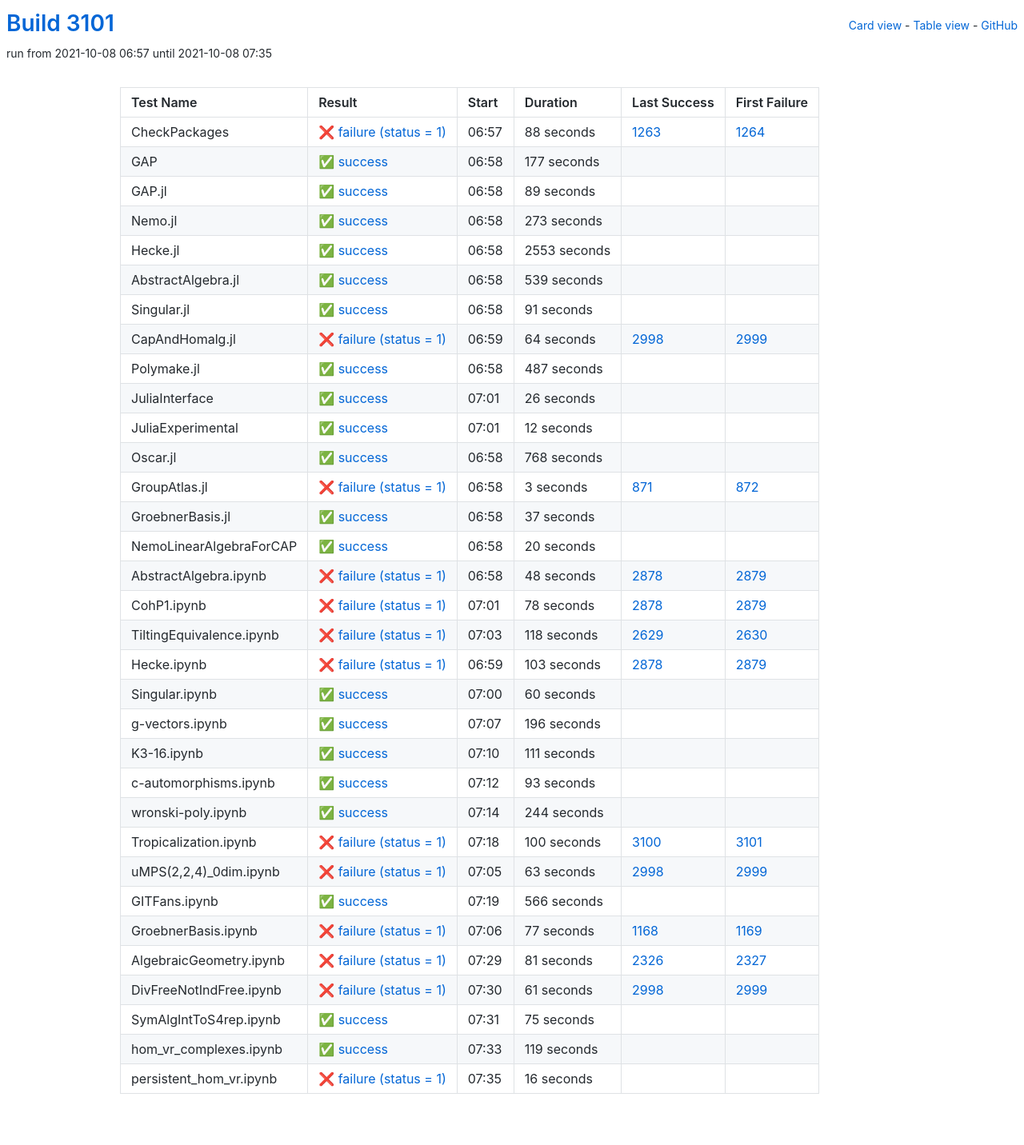
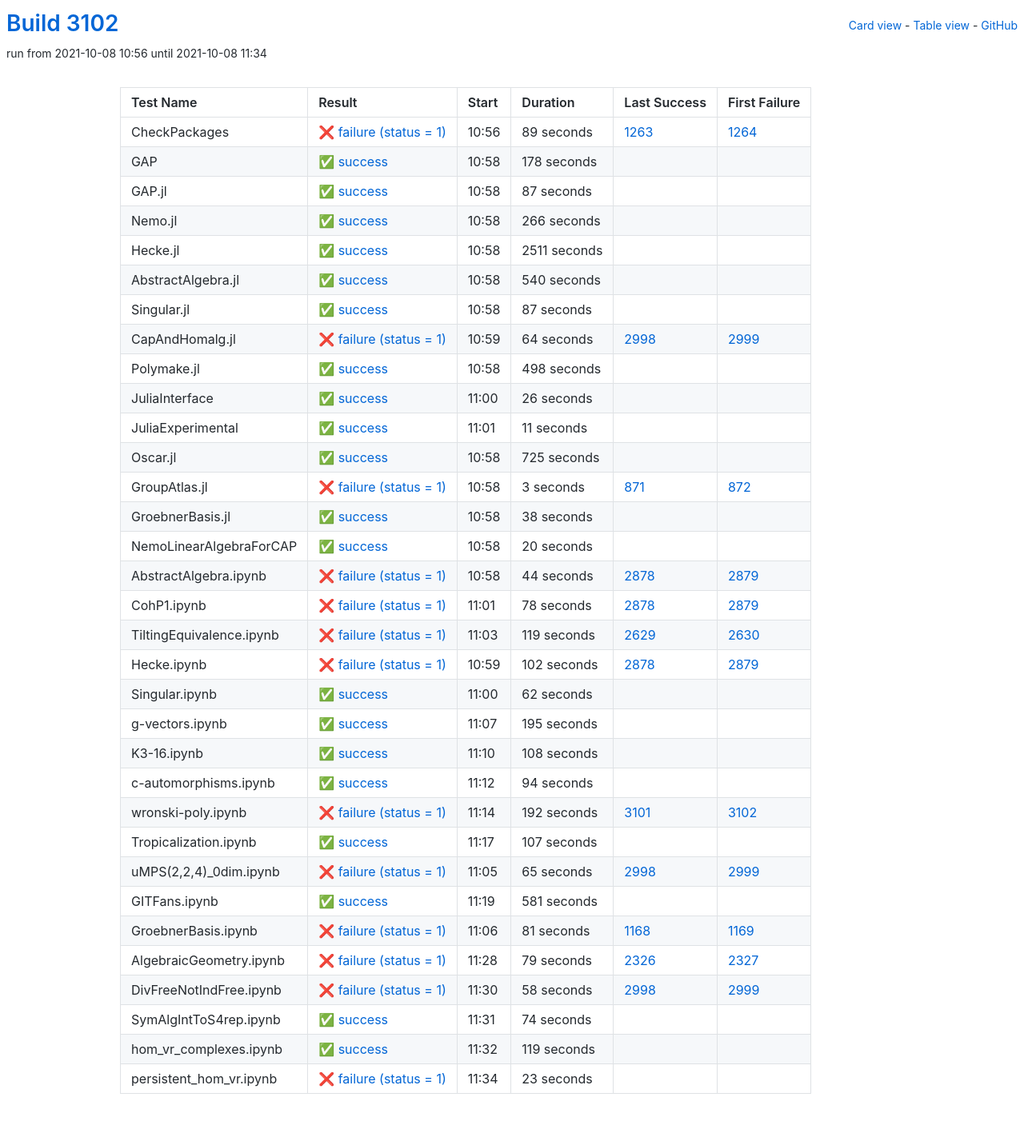
Before and after one commit to oscar-system/oscar-ci-status-stable, a Jekyll site: the page built from table.html, in a window 1280 px wide. Shown: the whole page at 80% size. Built offline with Jekyll 4.4.1, drawn with Linux system fonts in a browser that asks for light colours.

Commit message:
Build #3102

```diff
--- a/_data/ci.yml
+++ b/_data/ci.yml
@@ -1,6 +1,6 @@
 ---
-build: 3101
-build_url: https://oscarci.mathematik.uni-kl.de/job/oscar-stable/3101/
+build: 3102
+build_url: https://oscarci.mathematik.uni-kl.de/job/oscar-stable/3102/
 job: oscar-stable
 organization: oscar-system
 repo: oscar-ci-status-stable
@@ -8,92 +8,92 @@ repourl: https://github.com/oscar-system/oscar-ci-status-stable
 tests:
 - name: CheckPackages
   id: checkpackages
-  log: https://oscarci.mathematik.uni-kl.de/job/oscar-stable/3101/artifact/logs/build-3101/CheckPackages.log
-  start: 2021-10-08 06:57
+  log: https://oscarci.mathematik.uni-kl.de/job/oscar-stable/3102/artifact/logs/build-3102/CheckPackages.log
+  start: 2021-10-08 10:56
   success: false
   exitcode: 1
   status: failure
-  duration: 88
+  duration: 89
   last_success: 1263
   last_success_url: https://oscarci.mathematik.uni-kl.de/job/oscar-stable/1263/
   first_failure: 1264
   first_failure_url: https://oscarci.mathematik.uni-kl.de/job/oscar-stable/1264/
 - name: GAP
   id: gap
-  log: https://oscarci.mathematik.uni-kl.de/job/oscar-stable/3101/artifact/logs/build-3101/GAP.log
-  start: 2021-10-08 06:58
+  log: https://oscarci.mathematik.uni-kl.de/job/oscar-stable/3102/artifact/logs/build-3102/GAP.log
+  start: 2021-10-08 10:58
   success: true
   exitcode: 0
   status: success
-  duration: 177
+  duration: 178
   last_success: false
   last_success_url:
   first_failure: false
   first_failure_url:
 - name: GAP.jl
   id: gap-jl
-  log: https://oscarci.mathematik.uni-kl.de/job/oscar-stable/3101/artifact/logs/build-3101/GAP.jl.log
-  start: 2021-10-08 06:58
+  log: https://oscarci.mathematik.uni-kl.de/job/oscar-stable/3102/artifact/logs/build-3102/GAP.jl.log
+  start: 2021-10-08 10:58
   success: true
   exitcode: 0
   status: success
-  duration: 89
+  duration: 87
   last_success: false
   last_success_url:
   first_failure: false
   first_failure_url:
 - name: Nemo.jl
   id: nemo-jl
-  log: https://oscarci.mathematik.uni-kl.de/job/oscar-stable/3101/artifact/logs/build-3101/Nemo.jl.log
-  start: 2021-10-08 06:58
+  log: https://oscarci.mathematik.uni-kl.de/job/oscar-stable/3102/artifact/logs/build-3102/Nemo.jl.log
+  start: 2021-10-08 10:58
   success: true
   exitcode: 0
   status: success
-  duration: 273
+  duration: 266
   last_success: false
   last_success_url:
   first_failure: false
   first_failure_url:
 - name: Hecke.jl
   id: hecke-jl
-  log: https://oscarci.mathematik.uni-kl.de/job/oscar-stable/3101/artifact/logs/build-3101/Hecke.jl.log
-  start: 2021-10-08 06:58
+  log: https://oscarci.mathematik.uni-kl.de/job/oscar-stable/3102/artifact/logs/build-3102/Hecke.jl.log
+  start: 2021-10-08 10:58
   success: true
   exitcode: 0
   status: success
-  duration: 2553
+  duration: 2511
   last_success: false
   last_success_url:
   first_failure: false
   first_failure_url:
 - name: AbstractAlgebra.jl
   id: abstractalgebra-jl
-  log: https://oscarci.mathematik.uni-kl.de/job/oscar-stable/3101/artifact/logs/build-3101/AbstractAlgebra.jl.log
-  start: 2021-10-08 06:58
+  log: https://oscarci.mathematik.uni-kl.de/job/oscar-stable/3102/artifact/logs/build-3102/AbstractAlgebra.jl.log
+  start: 2021-10-08 10:58
   success: true
   exitcode: 0
   status: success
-  duration: 539
+  duration: 540
   last_success: false
   last_success_url:
   first_failure: false
   first_failure_url:
 - name: Singular.jl
   id: singular-jl
-  log: https://oscarci.mathematik.uni-kl.de/job/oscar-stable/3101/artifact/logs/build-3101/Singular.jl.log
-  start: 2021-10-08 06:58
+  log: https://oscarci.mathematik.uni-kl.de/job/oscar-stable/3102/artifact/logs/build-3102/Singular.jl.log
+  start: 2021-10-08 10:58
   success: true
   exitcode: 0
   status: success
-  duration: 91
+  duration: 87
   last_success: false
   last_success_url:
   first_failure: false
   first_failure_url:
 - name: CapAndHomalg.jl
   id: capandhomalg-jl
-  log: https://oscarci.mathematik.uni-kl.de/job/oscar-stable/3101/artifact/logs/build-3101/CapAndHomalg.jl.log
-  start: 2021-10-08 06:59
+  log: https://oscarci.mathematik.uni-kl.de/job/oscar-stable/3102/artifact/logs/build-3102/CapAndHomalg.jl.log
+  start: 2021-10-08 10:59
   success: false
   exitcode: 1
   status: failure
@@ -104,20 +104,20 @@ tests:
   first_failure_url: https://oscarci.mathematik.uni-kl.de/job/oscar-stable/2999/
 - name: Polymake.jl
   id: polymake-jl
-  log: https://oscarci.mathematik.uni-kl.de/job/oscar-stable/3101/artifact/logs/build-3101/Polymake.jl.log
-  start: 2021-10-08 06:58
+  log: https://oscarci.mathematik.uni-kl.de/job/oscar-stable/3102/artifact/logs/build-3102/Polymake.jl.log
+  start: 2021-10-08 10:58
   success: true
   exitcode: 0
   status: success
-  duration: 487
+  duration: 498
   last_success: false
   last_success_url:
   first_failure: false
   first_failure_url:
 - name: JuliaInterface
   id: juliainterface
-  log: https://oscarci.mathematik.uni-kl.de/job/oscar-stable/3101/artifact/logs/build-3101/JuliaInterface.log
-  start: 2021-10-08 07:01
+  log: https://oscarci.mathematik.uni-kl.de/job/oscar-stable/3102/artifact/logs/build-3102/JuliaInterface.log
+  start: 2021-10-08 11:00
   success: true
   exitcode: 0
   status: success
@@ -128,32 +128,32 @@ tests:
   first_failure_url:
 - name: JuliaExperimental
   id: juliaexperimental
-  log: https://oscarci.mathematik.uni-kl.de/job/oscar-stable/3101/artifact/logs/build-3101/JuliaExperimental.log
-  start: 2021-10-08 07:01
+  log: https://oscarci.mathematik.uni-kl.de/job/oscar-stable/3102/artifact/logs/build-3102/JuliaExperimental.log
+  start: 2021-10-08 11:01
   success: true
   exitcode: 0
   status: success
-  duration: 12
+  duration: 11
   last_success: false
   last_success_url:
   first_failure: false
   first_failure_url:
 - name: Oscar.jl
   id: oscar-jl
-  log: https://oscarci.mathematik.uni-kl.de/job/oscar-stable/3101/artifact/logs/build-3101/Oscar.jl.log
-  start: 2021-10-08 06:58
+  log: https://oscarci.mathematik.uni-kl.de/job/oscar-stable/3102/artifact/logs/build-3102/Oscar.jl.log
+  start: 2021-10-08 10:58
   success: true
   exitcode: 0
   status: success
-  duration: 768
+  duration: 725
   last_success: false
   last_success_url:
   first_failure: false
   first_failure_url:
 - name: GroupAtlas.jl
   id: groupatlas-jl
-  log: https://oscarci.mathematik.uni-kl.de/job/oscar-stable/3101/artifact/logs/build-3101/GroupAtlas.jl.log
-  start: 2021-10-08 06:58
+  log: https://oscarci.mathematik.uni-kl.de/job/oscar-stable/3102/artifact/logs/build-3102/GroupAtlas.jl.log
+  start: 2021-10-08 10:58
   success: false
   exitcode: 1
   status: failure
@@ -164,20 +164,20 @@ tests:
   first_failure_url: https://oscarci.mathematik.uni-kl.de/job/oscar-stable/872/
 - name: GroebnerBasis.jl
   id: groebnerbasis-jl
-  log: https://oscarci.mathematik.uni-kl.de/job/oscar-stable/3101/artifact/logs/build-3101/GroebnerBasis.jl.log
-  start: 2021-10-08 06:58
+  log: https://oscarci.mathematik.uni-kl.de/job/oscar-stable/3102/artifact/logs/build-3102/GroebnerBasis.jl.log
+  start: 2021-10-08 10:58
   success: true
   exitcode: 0
   status: success
-  duration: 37
+  duration: 38
   last_success: false
   last_success_url:
   first_failure: false
   first_failure_url:
 - name: NemoLinearAlgebraForCAP
   id: nemolinearalgebraforcap
-  log: https://oscarci.mathematik.uni-kl.de/job/oscar-stable/3101/artifact/logs/build-3101/NemoLinearAlgebraForCAP.log
-  start: 2021-10-08 06:58
+  log: https://oscarci.mathematik.uni-kl.de/job/oscar-stable/3102/artifact/logs/build-3102/NemoLinearAlgebraForCAP.log
+  start: 2021-10-08 10:58
   success: true
   exitcode: 0
   status: success
@@ -188,20 +188,20 @@ tests:
   first_failure_url:
 - name: AbstractAlgebra.ipynb
   id: abstractalgebra-ipynb
-  log: https://oscarci.mathematik.uni-kl.de/job/oscar-stable/3101/artifact/logs/build-3101/AbstractAlgebra.ipynb.log
-  start: 2021-10-08 06:58
+  log: https://oscarci.mathematik.uni-kl.de/job/oscar-stable/3102/artifact/logs/build-3102/AbstractAlgebra.ipynb.log
+  start: 2021-10-08 10:58
   success: false
   exitcode: 1
   status: failure
-  duration: 48
+  duration: 44
   last_success: 2878
   last_success_url: https://oscarci.mathematik.uni-kl.de/job/oscar-stable/2878/
   first_failure: 2879
   first_failure_url: https://oscarci.mathematik.uni-kl.de/job/oscar-stable/2879/
 - name: CohP1.ipynb
   id: cohp1-ipynb
-  log: https://oscarci.mathematik.uni-kl.de/job/oscar-stable/3101/artifact/logs/build-3101/CohP1.ipynb.log
-  start: 2021-10-08 07:01
+  log: https://oscarci.mathematik.uni-kl.de/job/oscar-stable/3102/artifact/logs/build-3102/CohP1.ipynb.log
+  start: 2021-10-08 11:01
   success: false
   exitcode: 1
   status: failure
@@ -212,176 +212,176 @@ tests:
   first_failure_url: https://oscarci.mathematik.uni-kl.de/job/oscar-stable/2879/
 - name: TiltingEquivalence.ipynb
   id: tiltingequivalence-ipynb
-  log: https://oscarci.mathematik.uni-kl.de/job/oscar-stable/3101/artifact/logs/build-3101/TiltingEquivalence.ipynb.log
-  start: 2021-10-08 07:03
+  log: https://oscarci.mathematik.uni-kl.de/job/oscar-stable/3102/artifact/logs/build-3102/TiltingEquivalence.ipynb.log
+  start: 2021-10-08 11:03
   success: false
   exitcode: 1
   status: failure
-  duration: 118
+  duration: 119
   last_success: 2629
   last_success_url: https://oscarci.mathematik.uni-kl.de/job/oscar-stable/2629/
   first_failure: 2630
   first_failure_url: https://oscarci.mathematik.uni-kl.de/job/oscar-stable/2630/
 - name: Hecke.ipynb
   id: hecke-ipynb
-  log: https://oscarci.mathematik.uni-kl.de/job/oscar-stable/3101/artifact/logs/build-3101/Hecke.ipynb.log
-  start: 2021-10-08 06:59
+  log: https://oscarci.mathematik.uni-kl.de/job/oscar-stable/3102/artifact/logs/build-3102/Hecke.ipynb.log
+  start: 2021-10-08 10:59
   success: false
   exitcode: 1
   status: failure
-  duration: 103
+  duration: 102
   last_success: 2878
   last_success_url: https://oscarci.mathematik.uni-kl.de/job/oscar-stable/2878/
   first_failure: 2879
   first_failure_url: https://oscarci.mathematik.uni-kl.de/job/oscar-stable/2879/
 - name: Singular.ipynb
   id: singular-ipynb
-  log: https://oscarci.mathematik.uni-kl.de/job/oscar-stable/3101/artifact/logs/build-3101/Singular.ipynb.log
-  start: 2021-10-08 07:00
+  log: https://oscarci.mathematik.uni-kl.de/job/oscar-stable/3102/artifact/logs/build-3102/Singular.ipynb.log
+  start: 2021-10-08 11:00
   success: true
   exitcode: 0
   status: success
-  duration: 60
+  duration: 62
   last_success: false
   last_success_url:
   first_failure: false
   first_failure_url:
 - name: g-vectors.ipynb
   id: g-vectors-ipynb
-  log: https://oscarci.mathematik.uni-kl.de/job/oscar-stable/3101/artifact/logs/build-3101/g-vectors.ipynb.log
-  start: 2021-10-08 07:07
+  log: https://oscarci.mathematik.uni-kl.de/job/oscar-stable/3102/artifact/logs/build-3102/g-vectors.ipynb.log
+  start: 2021-10-08 11:07
   success: true
   exitcode: 0
   status: success
-  duration: 196
+  duration: 195
   last_success: false
   last_success_url:
   first_failure: false
   first_failure_url:
 - name: K3-16.ipynb
   id: k3-16-ipynb
-  log: https://oscarci.mathematik.uni-kl.de/job/oscar-stable/3101/artifact/logs/build-3101/K3-16.ipynb.log
-  start: 2021-10-08 07:10
+  log: https://oscarci.mathematik.uni-kl.de/job/oscar-stable/3102/artifact/logs/build-3102/K3-16.ipynb.log
+  start: 2021-10-08 11:10
   success: true
   exitcode: 0
   status: success
-  duration: 111
+  duration: 108
   last_success: false
   last_success_url:
   first_failure: false
   first_failure_url:
 - name: c-automorphisms.ipynb
   id: c-automorphisms-ipynb
-  log: https://oscarci.mathematik.uni-kl.de/job/oscar-stable/3101/artifact/logs/build-3101/c-automorphisms.ipynb.log
-  start: 2021-10-08 07:12
+  log: https://oscarci.mathematik.uni-kl.de/job/oscar-stable/3102/artifact/logs/build-3102/c-automorphisms.ipynb.log
+  start: 2021-10-08 11:12
   success: true
   exitcode: 0
   status: success
-  duration: 93
+  duration: 94
   last_success: false
   last_success_url:
   first_failure: false
   first_failure_url:
 - name: wronski-poly.ipynb
   id: wronski-poly-ipynb
-  log: https://oscarci.mathematik.uni-kl.de/job/oscar-stable/3101/artifact/logs/build-3101/wronski-poly.ipynb.log
-  start: 2021-10-08 07:14
+  log: https://oscarci.mathematik.uni-kl.de/job/oscar-stable/3102/artifact/logs/build-3102/wronski-poly.ipynb.log
+  start: 2021-10-08 11:14
+  success: false
+  exitcode: 1
+  status: failure
+  duration: 192
+  last_success: 3101
+  last_success_url: https://oscarci.mathematik.uni-kl.de/job/oscar-stable/3101/
+  first_failure: 3102
+  first_failure_url: https://oscarci.mathematik.uni-kl.de/job/oscar-stable/3102/
+- name: Tropicalization.ipynb
+  id: tropicalization-ipynb
+  log: https://oscarci.mathematik.uni-kl.de/job/oscar-stable/3102/artifact/logs/build-3102/Tropicalization.ipynb.log
+  start: 2021-10-08 11:17
   success: true
   exitcode: 0
   status: success
-  duration: 244
+  duration: 107
   last_success: false
   last_success_url:
   first_failure: false
   first_failure_url:
-- name: Tropicalization.ipynb
-  id: tropicalization-ipynb
-  log: https://oscarci.mathematik.uni-kl.de/job/oscar-stable/3101/artifact/logs/build-3101/Tropicalization.ipynb.log
-  start: 2021-10-08 07:18
+- name: uMPS(2,2,4)_0dim.ipynb
+  id: umps-2-2-4-0dim-ipynb
+  log: https://oscarci.mathematik.uni-kl.de/job/oscar-stable/3102/artifact/logs/build-3102/uMPS-2-2-4-_0dim.ipynb.log
+  start: 2021-10-08 11:05
   success: false
   exitcode: 1
   status: failure
-  duration: 100
-  last_success: 3100
-  last_success_url: https://oscarci.mathematik.uni-kl.de/job/oscar-stable/3100/
-  first_failure: 3101
-  first_failure_url: https://oscarci.mathematik.uni-kl.de/job/oscar-stable/3101/
-- name: uMPS(2,2,4)_0dim.ipynb
-  id: umps-2-2-4-0dim-ipynb
-  log: https://oscarci.mathematik.uni-kl.de/job/oscar-stable/3101/artifact/logs/build-3101/uMPS-2-2-4-_0dim.ipynb.log
-  start: 2021-10-08 07:05
-  success: false
-  exitcode: 1
-  status: failure
-  duration: 63
+  duration: 65
   last_success: 2998
   last_success_url: https://oscarci.mathematik.uni-kl.de/job/oscar-stable/2998/
   first_failure: 2999
   first_failure_url: https://oscarci.mathematik.uni-kl.de/job/oscar-stable/2999/
 - name: GITFans.ipynb
   id: gitfans-ipynb
-  log: https://oscarci.mathematik.uni-kl.de/job/oscar-stable/3101/artifact/logs/build-3101/GITFans.ipynb.log
-  start: 2021-10-08 07:19
+  log: https://oscarci.mathematik.uni-kl.de/job/oscar-stable/3102/artifact/logs/build-3102/GITFans.ipynb.log
+  start: 2021-10-08 11:19
   success: true
   exitcode: 0
   status: success
-  duration: 566
+  duration: 581
   last_success: false
   last_success_url:
   first_failure: false
   first_failure_url:
 - name: GroebnerBasis.ipynb
   id: groebnerbasis-ipynb
-  log: https://oscarci.mathematik.uni-kl.de/job/oscar-stable/3101/artifact/logs/build-3101/GroebnerBasis.ipynb.log
-  start: 2021-10-08 07:06
+  log: https://oscarci.mathematik.uni-kl.de/job/oscar-stable/3102/artifact/logs/build-3102/GroebnerBasis.ipynb.log
+  start: 2021-10-08 11:06
   success: false
   exitcode: 1
   status: failure
-  duration: 77
+  duration: 81
   last_success: 1168
   last_success_url: https://oscarci.mathematik.uni-kl.de/job/oscar-stable/1168/
   first_failure: 1169
   first_failure_url: https://oscarci.mathematik.uni-kl.de/job/oscar-stable/1169/
 - name: AlgebraicGeometry.ipynb
   id: algebraicgeometry-ipynb
-  log: https://oscarci.mathematik.uni-kl.de/job/oscar-stable/3101/artifact/logs/build-3101/AlgebraicGeometry.ipynb.log
-  start: 2021-10-08 07:29
+  log: https://oscarci.mathematik.uni-kl.de/job/oscar-stable/3102/artifact/logs/build-3102/AlgebraicGeometry.ipynb.log
+  start: 2021-10-08 11:28
   success: false
   exitcode: 1
   status: failure
-  duration: 81
+  duration: 79
   last_success: 2326
   last_success_url: https://oscarci.mathematik.uni-kl.de/job/oscar-stable/2326/
   first_failure: 2327
   first_failure_url: https://oscarci.mathematik.uni-kl.de/job/oscar-stable/2327/
 - name: DivFreeNotIndFree.ipynb
   id: divfreenotindfree-ipynb
-  log: https://oscarci.mathematik.uni-kl.de/job/oscar-stable/3101/artifact/logs/build-3101/DivFreeNotIndFree.ipynb.log
-  start: 2021-10-08 07:30
+  log: https://oscarci.mathematik.uni-kl.de/job/oscar-stable/3102/artifact/logs/build-3102/DivFreeNotIndFree.ipynb.log
+  start: 2021-10-08 11:30
   success: false
   exitcode: 1
   status: failure
-  duration: 61
+  duration: 58
   last_success: 2998
   last_success_url: https://oscarci.mathematik.uni-kl.de/job/oscar-stable/2998/
   first_failure: 2999
   first_failure_url: https://oscarci.mathematik.uni-kl.de/job/oscar-stable/2999/
 - name: SymAlgIntToS4rep.ipynb
   id: symalginttos4rep-ipynb
-  log: https://oscarci.mathematik.uni-kl.de/job/oscar-stable/3101/artifact/logs/build-3101/SymAlgIntToS4rep.ipynb.log
-  start: 2021-10-08 07:31
+  log: https://oscarci.mathematik.uni-kl.de/job/oscar-stable/3102/artifact/logs/build-3102/SymAlgIntToS4rep.ipynb.log
+  start: 2021-10-08 11:31
   success: true
   exitcode: 0
   status: success
-  duration: 75
+  duration: 74
   last_success: false
   last_success_url:
   first_failure: false
   first_failure_url:
 - name: hom_vr_complexes.ipynb
   id: hom-vr-complexes-ipynb
-  log: https://oscarci.mathematik.uni-kl.de/job/oscar-stable/3101/artifact/logs/build-3101/hom_vr_complexes.ipynb.log
-  start: 2021-10-08 07:33
+  log: https://oscarci.mathematik.uni-kl.de/job/oscar-stable/3102/artifact/logs/build-3102/hom_vr_complexes.ipynb.log
+  start: 2021-10-08 11:32
   success: true
   exitcode: 0
   status: success
@@ -392,12 +392,12 @@ tests:
   first_failure_url:
 - name: persistent_hom_vr.ipynb
   id: persistent-hom-vr-ipynb
-  log: https://oscarci.mathematik.uni-kl.de/job/oscar-stable/3101/artifact/logs/build-3101/persistent_hom_vr.ipynb.log
-  start: 2021-10-08 07:35
+  log: https://oscarci.mathematik.uni-kl.de/job/oscar-stable/3102/artifact/logs/build-3102/persistent_hom_vr.ipynb.log
+  start: 2021-10-08 11:34
   success: false
   exitcode: 1
   status: failure
-  duration: 16
+  duration: 23
   last_success: false
   last_success_url:
   first_failure: false
```
Also changed, not shown: README.md.
